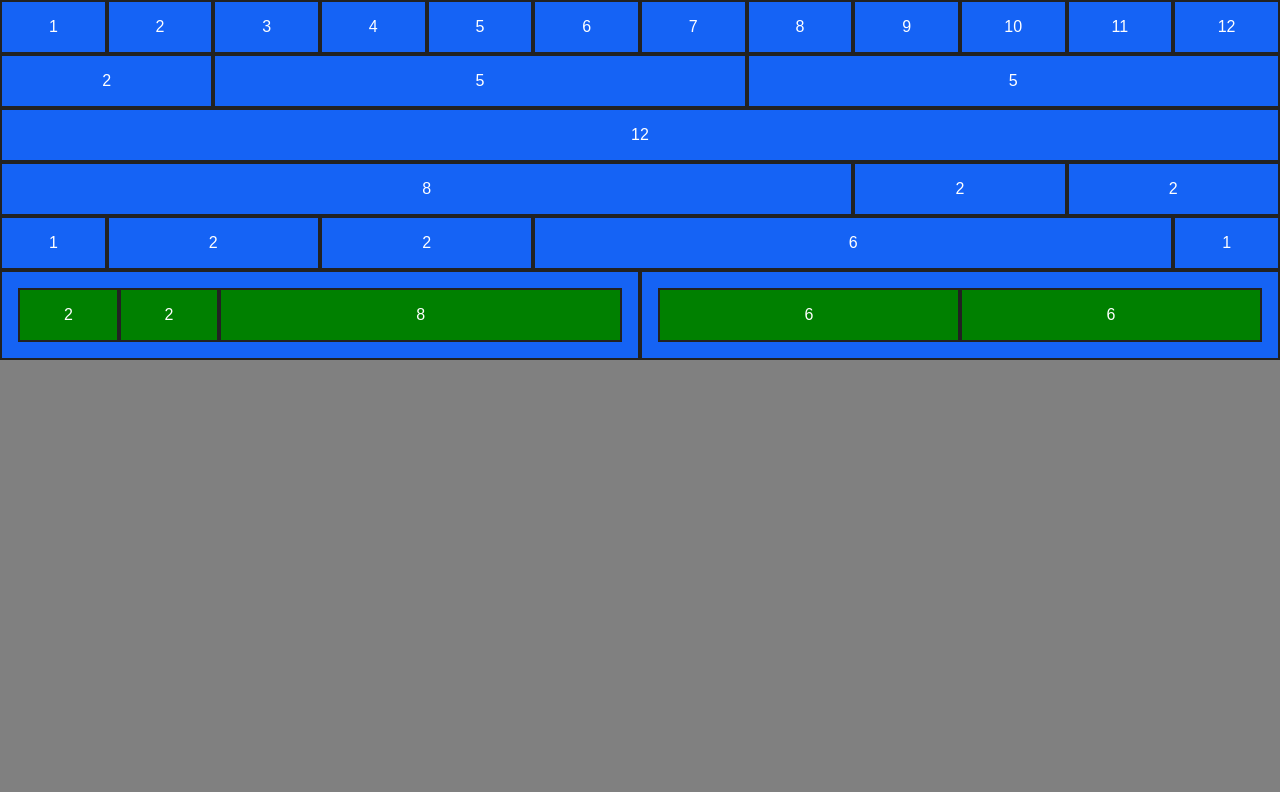
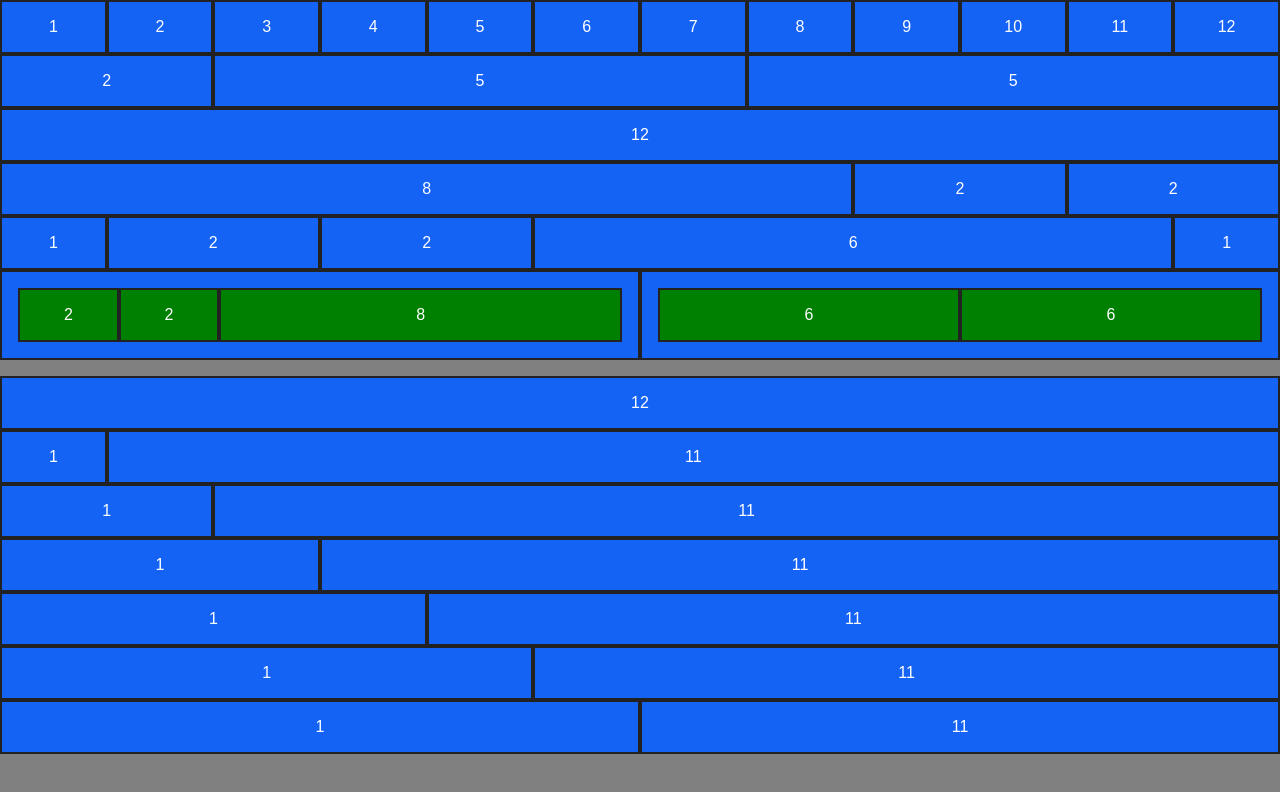
Before and after one commit to FilippoBonanno/html-css-12bool, a plain HTML site: page index.html in a window 1280 px wide. Drawn offline with Linux system fonts and the light colour scheme.

Commit message:
second container

```diff
--- a/index.html
+++ b/index.html
@@ -95,7 +95,7 @@
 				<div class="box">1</div>
 			</div>
 		</div>
-		<div class="row">
+		<div class="row" style="margin-bottom: 1rem;">
 			<div class="col-xs-6 ">
 				<div class="box">
 					<div class="row">
@@ -124,8 +124,61 @@
 			</div>
 		</div>
 	</div>
-
-
+	<div class="container-fluid">
+		<div class="row">
+			<div class="col-xs-12 ">
+				<div class="box">12</div>
+			</div>
+		</div>
+		<div class="row">
+			<div class="col-xs-1 ">
+				<div class="box">1</div>
+			</div>
+			<div class="col-xs-11 ">
+				<div class="box">11</div>
+			</div>
+		</div>
+		<div class="row">
+			<div class="col-xs-2 ">
+				<div class="box">1</div>
+			</div>
+			<div class="col-xs-10 ">
+				<div class="box">11</div>
+			</div>
+		</div>
+		<div class="row">
+			<div class="col-xs-3 ">
+				<div class="box">1</div>
+			</div>
+			<div class="col-xs-9 ">
+				<div class="box">11</div>
+			</div>
+		</div>
+		<div class="row">
+			<div class="col-xs-4 ">
+				<div class="box">1</div>
+			</div>
+			<div class="col-xs-8 ">
+				<div class="box">11</div>
+			</div>
+		</div>
+		<div class="row">
+			<div class="col-xs-5 ">
+				<div class="box">1</div>
+			</div>
+			<div class="col-xs-7 ">
+				<div class="box">11</div>
+			</div>
+		</div>
+		<div class="row">
+			<div class="col-xs-6 ">
+				<div class="box">1</div>
+			</div>
+			<div class="col-xs-6 ">
+				<div class="box">11</div>
+			</div>
+		</div>
+	</div>
 
 </body>
 
```
